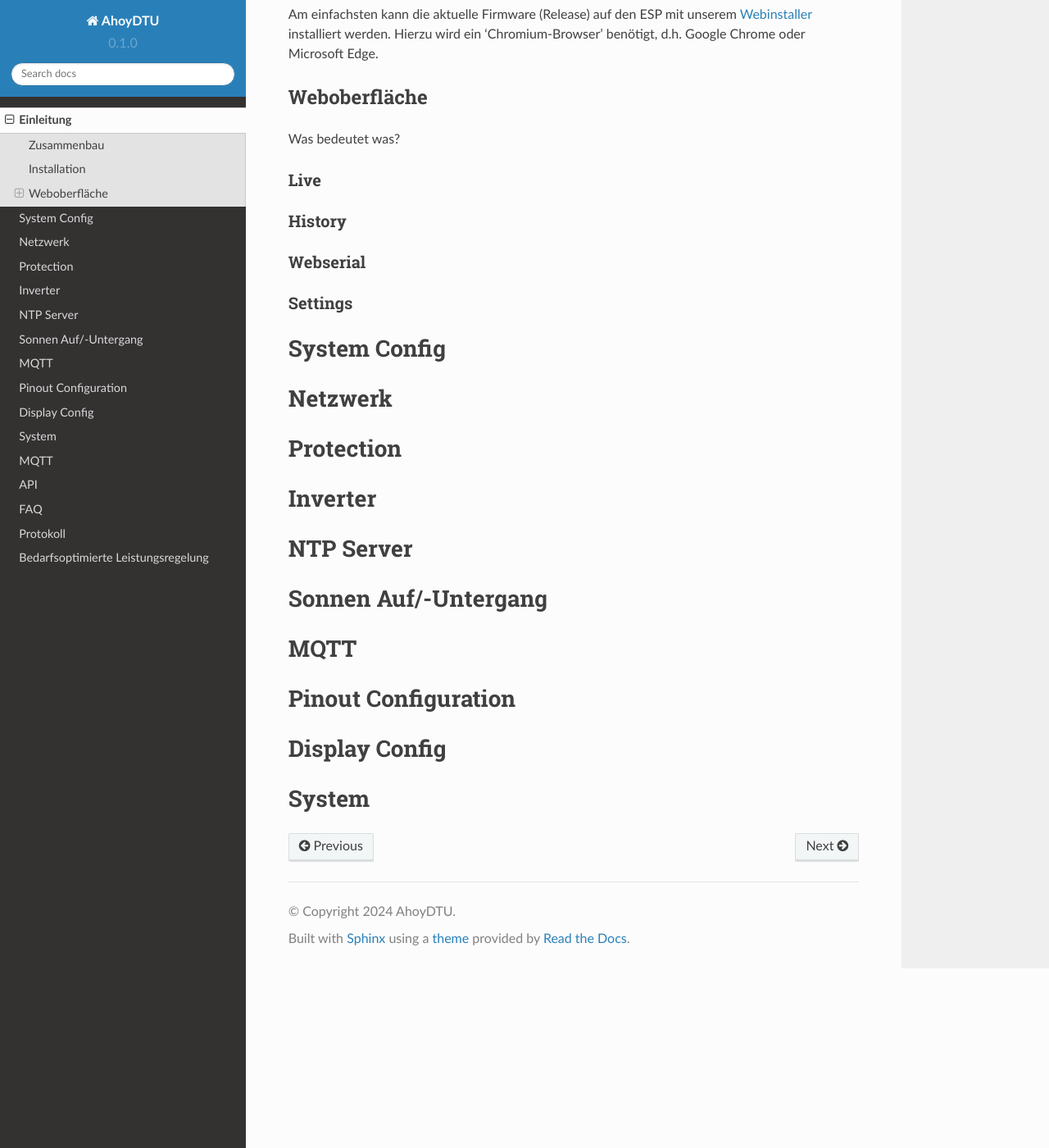
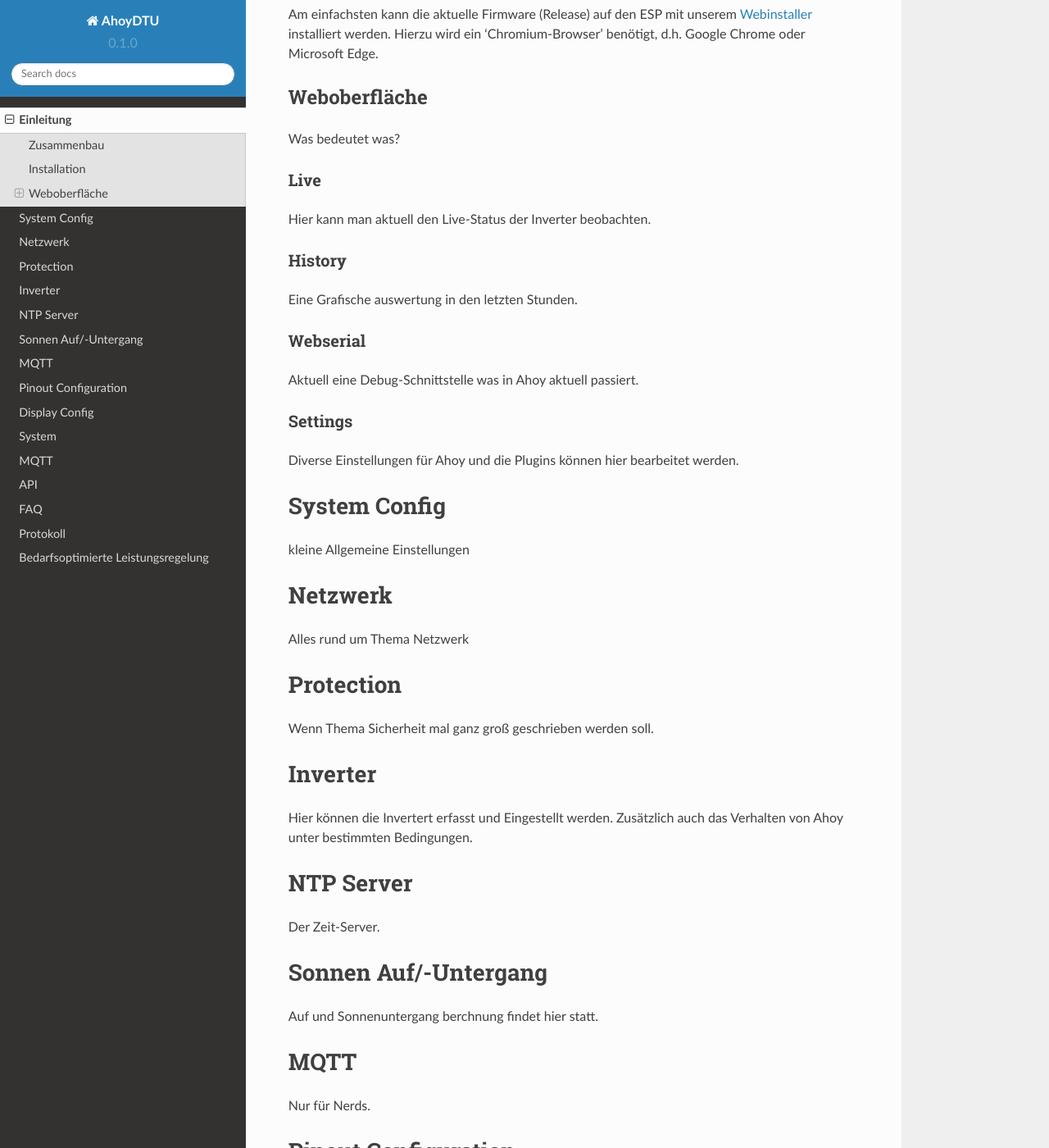
Before and after one commit to lumapu/ahoy_docs, a Sphinx documentation site: the page built from docs/source/usage.rst, in a window 1280 px wide and 1400 px high, scrolled down 266 px. Shown: the whole window at 82% size. Built offline with Sphinx 7.4.7 and the Read the Docs theme 2.0.0, drawn with Linux system fonts in a browser that asks for light colours; some of the changed text lies outside the part shown.

Commit message:
Update usage.rst

```diff
--- a/docs/source/usage.rst
+++ b/docs/source/usage.rst
@@ -14,39 +14,64 @@ Weboberfläche
 -------------
 Was bedeutet was?
 
-
 Live
 ****
+Hier kann man aktuell den Live-Status der Inverter beobachten.
 
 History
 ******
+Eine Grafische auswertung in den letzten Stunden.
 
 Webserial
 ********
+Aktuell eine Debug-Schnittstelle was in Ahoy aktuell passiert.
 
 Settings
 ********
+
+Diverse Einstellungen für Ahoy und die Plugins können hier bearbeitet werden.
+
 System Config
 =================
+kleine Allgemeine Einstellungen
+
 Netzwerk
 =================
+Alles rund um Thema Netzwerk
+
 Protection
 =================
+Wenn Thema Sicherheit mal ganz groß geschrieben werden soll.
+
 Inverter
 =================
+Hier können die Invertert erfasst und Eingestellt werden.
+Zusätzlich auch das Verhalten von Ahoy unter bestimmten Bedingungen.
+
 NTP Server
 =================
+Der Zeit-Server.
+
 Sonnen Auf/-Untergang
 =================
+Auf und Sonnenuntergang berchnung findet hier statt.
+
 MQTT
 =================
+Nur für Nerds.
+
 Pinout Configuration
 ====================
+Wichtig für die jenigen die selbst ein Board gebaut haben und die Portion mit dem gewissen etwas heraus holen wollen.
+
 Display Config
 =================
+OLED, ePaper, LCD,... alles was das Herz begehrt.
 
 Bedarfsoptimierte Leistungsregelung
 ************************************
+Von nöten für Akku und Zero-Export Enthusiast.
 
 System
 =================
+Aktuelle System Infos.
```
